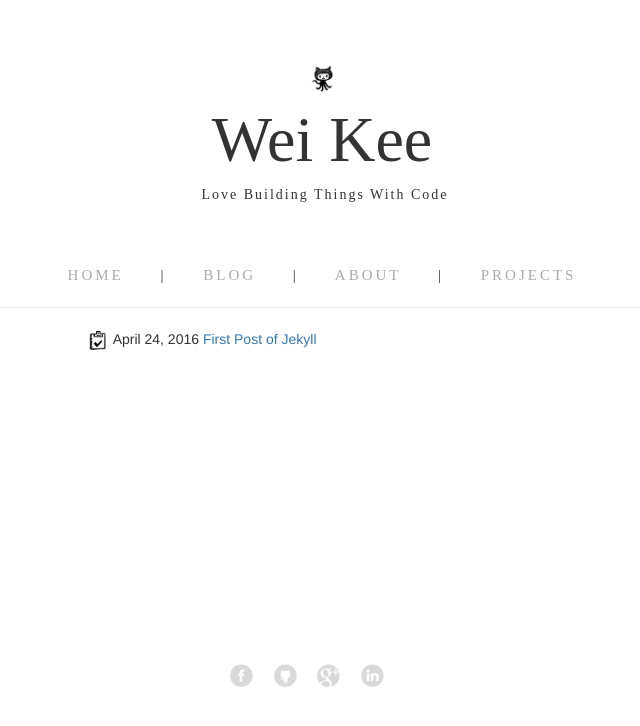
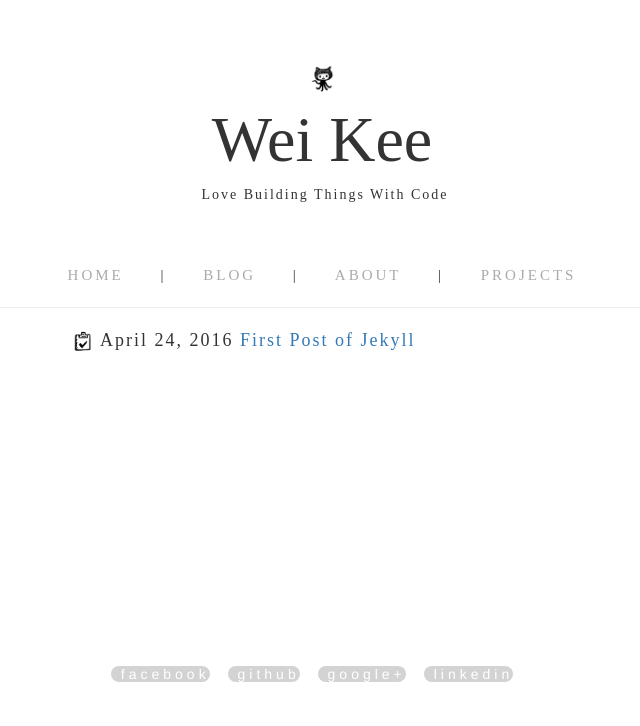
Before and after one commit to weikee94/Blog, a Jekyll site: the page built from blog.html, in a window 1280 px wide. Shown: the top 726 px of the page, without its empty margins (318-958 px from the left). Built offline with Jekyll 4.4.1, drawn with Linux system fonts in a browser that asks for light colours; nearby versions of some CDN libraries.

Commit message:
updated the hover effect and redesign the index

```diff
--- a/_layouts/default.html
+++ b/_layouts/default.html
@@ -63,10 +63,10 @@
 	<div class="container">
 		<div class="row col-md-12">
 			<div class="footerIcon col-md-6 col-md-offset-3">
-				<a href="https://www.facebook.com/profile.php?id=100009712415658"><img src="{{site.baseurl}}/images/facebook.png"></a>
-				<a href="https://github.com/vickyhaw94"><img src="{{site.baseurl}}/images/github.png"></a>
-				<a href="https://aboutme.google.com/?referer=gplus"><img src="{{site.baseurl}}/images/googleplus.png"></a>
-				<a href="http://www.linkedin.com/in/wei-kee-haw-2806b8109?trk=nav_responsive_tab_profile_pic"><img src="{{site.baseurl}}/images/linkedin.png"></a>
+				<a href="https://www.facebook.com/profile.php?id=100009712415658">facebook</a>
+				<a href="https://github.com/vickyhaw94">github</a>
+				<a href="https://aboutme.google.com/?referer=gplus">google+</a>
+				<a href="http://www.linkedin.com/in/wei-kee-haw-2806b8109?trk=nav_responsive_tab_profile_pic">linkedin</a>
 			</div>
 		</div>
 	</div>
--- a/blog.html
+++ b/blog.html
@@ -2,7 +2,7 @@
 layout: default
 title: Blog
 ---
-
+<div class="row blogTag">
 	<ul>
 	{% for posts in site.posts %}
 		 <li style="list-style:none">
@@ -12,5 +12,4 @@
 		</li>
 	{% endfor %}
 	</ul>
-
-{{posts.content}}
+</div>
--- a/index.html
+++ b/index.html
@@ -6,11 +6,12 @@
 
 <div class="container">
 	<div class="row">
+		<!--
 		<img src="{{site.baseurl}}/images/note.png">
 		{% for posts in site.posts %}
 		<a href="{{ posts.url }}" title="{{ posts.title }}">
 			{{ posts.date | date: '%B %d, %Y' }}
 			{{ posts.title }}</a>
-		{% endfor %}
+		{% endfor %}-->
 	</div>
 </div>
```
Also changed, not shown: _includes/css/footer.css (+13 -8 lines), _includes/css/main.css (+10 -0 lines), css/all.css (line endings or trailing spaces), images/facebook.png. Lines whose indentation alone changed are shown as unchanged.
